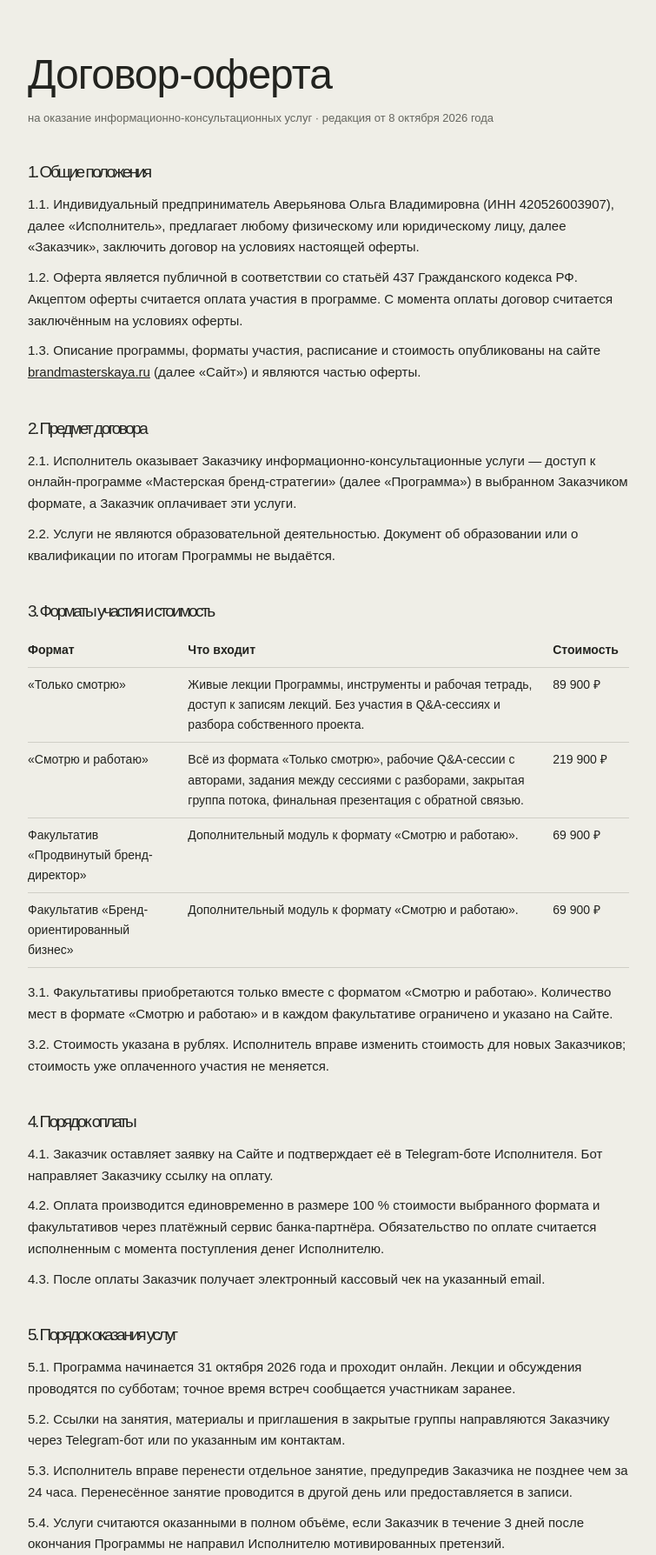
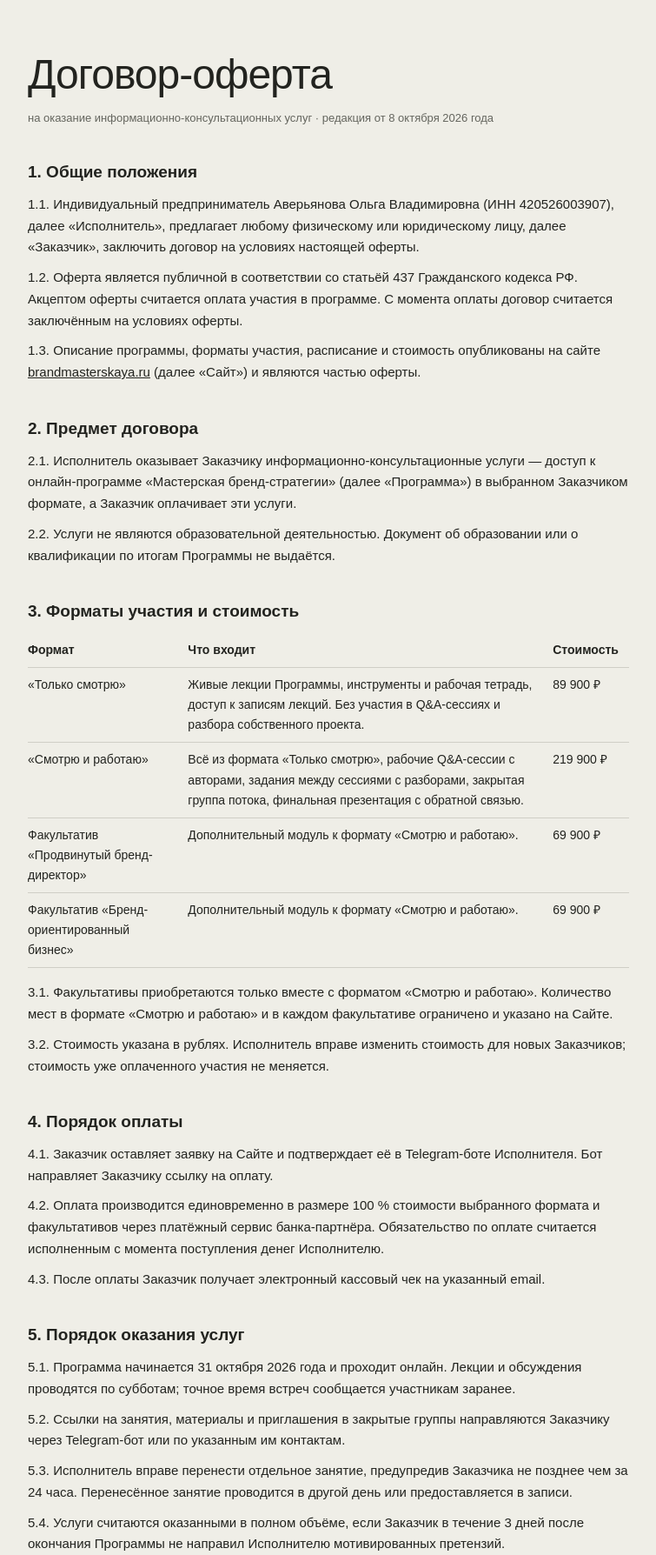
Before and after one commit to a-lagutov/brand-masterskaya, a PHP site: page /oferta.html in a window 1280 px wide. Shown: the part 94-1882 px from the top of the page at 87% size, without its empty margins (262-1017 px from the left). Run offline with PHP 8.4, Linux system fonts and the light colour scheme.

Commit message:
fix(legal): reset letter spacing in document headings
Co-Authored-By: Claude Opus 5.5 <noreply@anthropic.com>

```diff
--- a/src/css/style.css
+++ b/src/css/style.css
@@ -2362,7 +2362,11 @@ input[type='checkbox'] {
 
 .legal h2 {
   font-size: 19px;
+  font-weight: 600;
   line-height: 1.3;
+
+  /* Global h2 is tracked for display sizes; at 19px that glues letters together. */
+  letter-spacing: 0;
   margin: 40px 0 12px;
 }
 
```
